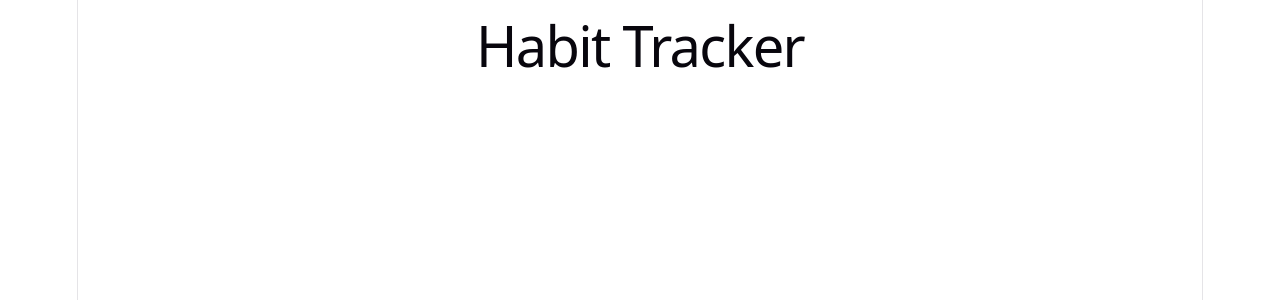
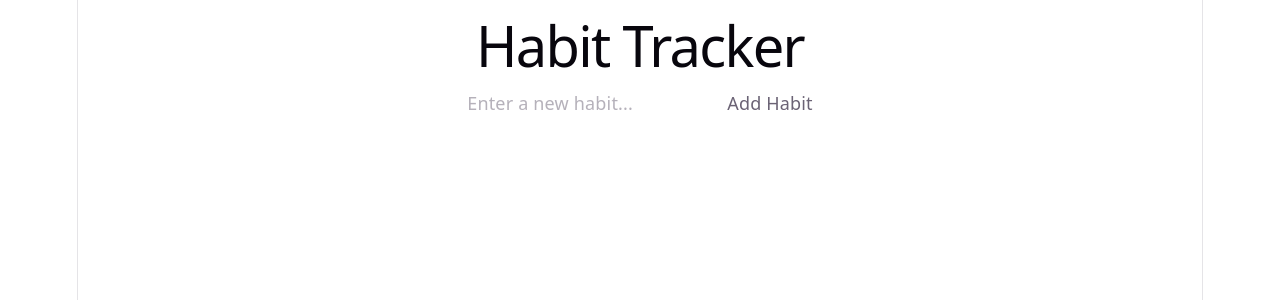
Before and after one commit to arrehman3/Habit_Tracker, a React (Vite) app: page / in a window 1280 px wide. Shown: the top 300 px of the page. Built offline with nearby package versions, Linux system fonts and the light colour scheme.

Commit message:
added from

```diff
--- a/src/App.jsx
+++ b/src/App.jsx
@@ -10,6 +10,13 @@ function App() {
     }
     return [];
   });
+  const [newHabitName, setNewHabitName] = useState("");
+  const onSubmit = (e) => {
+    e.preventDefault();
+    if (newHabitName.trim() == "") return;
+    handleAddHabit(newHabitName);
+    setNewHabitName("");
+  };
 
   useEffect(() => {
     localStorage.setItem("habit-tracker-data", JSON.stringify(habits));
@@ -23,11 +30,30 @@ function App() {
     };
     setHabits([...habits, newHabit]);
   };
+  const getWeekDays = (startDate) => {
+    const days = [];
+    for (let i = 0; i < 7; i++) {
+      const day = new Date(startDate);
+      day.setDate(startDate.getDate() + i);
+      days.push(day);
+    }
+    return days;
+  };
 
+  const weekDays = getWeekDays(currentWeekStart);
   return (
     <>
       <section>
         <h1>Habit Tracker</h1>
+        <form onSubmit={onSubmit}>
+          <input
+            type="text"
+            value={newHabitName}
+            onChange={(e) => setNewHabitName(e.target.value)}
+            placeholder="Enter a new habit..."
+          />
+          <button type="submit">Add Habit</button>
+        </form>
       </section>
     </>
   );
```
